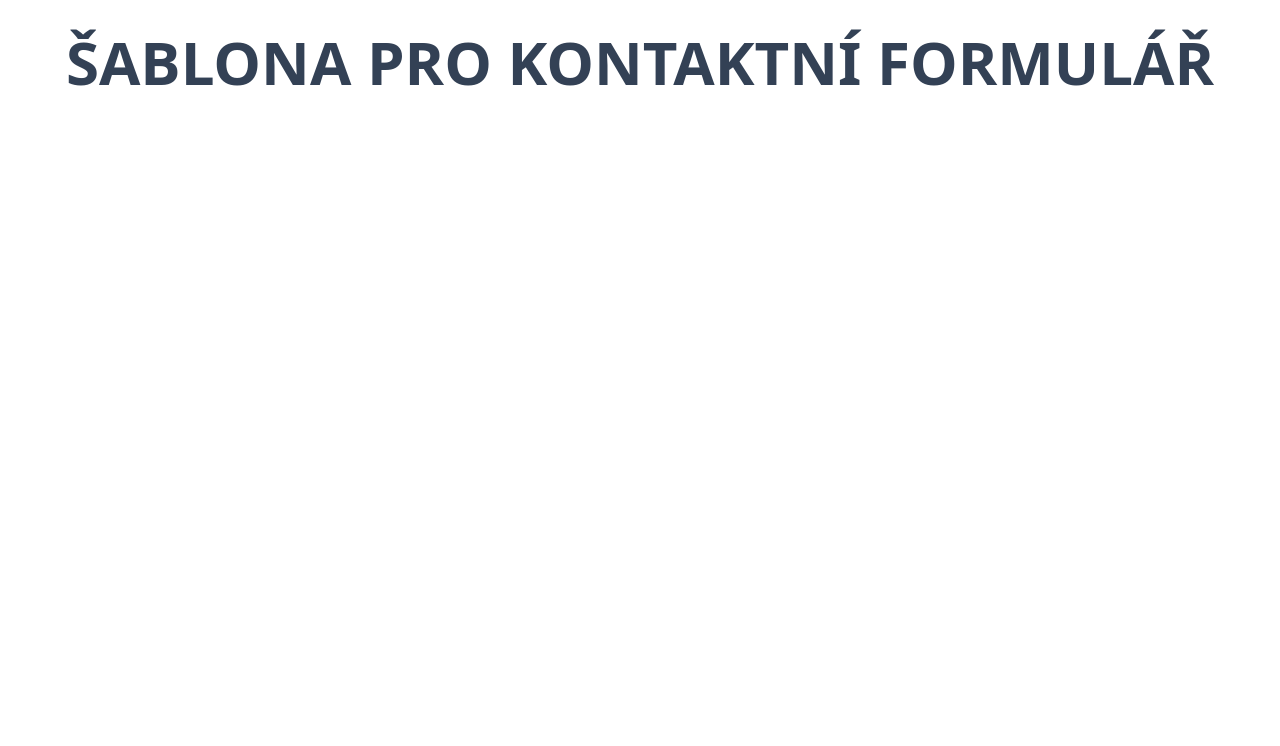
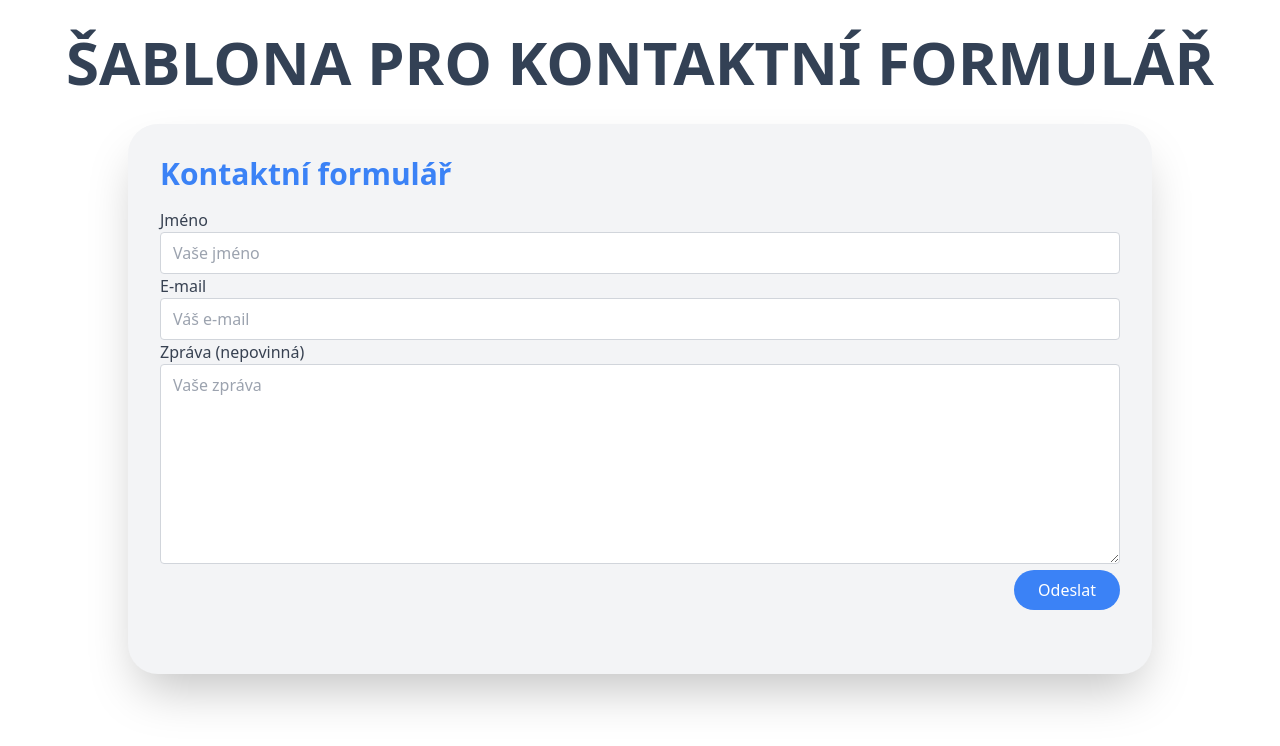
Before and after one commit to OndrejLosensky/email-contact-form, a React (Create React App) app: page / in a window 1280 px wide. Shown: the top 746 px of the page. Built offline with nearby package versions, Linux system fonts and the light colour scheme.

Commit message:
design kontaktního formuláře HOTOV

```diff
--- a/src/components/Contact Form/ContactForm.js
+++ b/src/components/Contact Form/ContactForm.js
@@ -4,7 +4,39 @@ const ContactForm = () => {
     return (
         <div>
             <h2 className="text-6xl text-slate-700 font-bold text-center mt-8 uppercase"> šablona pro kontaktní formulář</h2>
+
+
+            <div className="flex items-center justify-center">
+                <div className="bg-gray-100 p-8 rounded-[30px] shadow-2xl w-[80%] h-[550px] mt-8">
+                    <h1 className="text-3xl text-blue-500 font-semibold mb-4"> Kontaktní formulář</h1>
+                    <form>
+                        <div>
+                            <label htmlFor="name" className="block text-gray-700 font-medium">Jméno</label>
+                            <input type="text" id="name" className="w-full border border-gray-300 rounded px-3 py-2" placeholder="Vaše jméno" />
+                        </div>
+
+                        <div>
+                            <label htmlFor="email" className="block text-gray-700 font-medium">E-mail</label>
+                            <input type="email" id="email" className="w-full border border-gray-300 rounded px-3 py-2" placeholder="Váš e-mail"/>
+                        </div>
+
+                        <div>
+                            <label htmlFor="message" className="block text-gray-700 font-medium">Zpráva (nepovinná)</label>
+                            <textarea id="message" rows="4" className="w-full h-[200px] max-h-[250px] border border-gray-300 rounded px-3 py-2" placeholder="Vaše zpráva"></textarea>
+                        </div>
+
+                        <div className="text-right">
+                            <button
+                                type="submit"
+                                className="bg-blue-500 text-white px-6 py-2 rounded-full hover:bg-blue-600 hover:-translate-y-1  tran duration-300">
+                                    Odeslat
+                            </button>
+                        </div>
+                    </form>
+                </div>
+            </div>
         </div>
+
     )
 }
 
```
